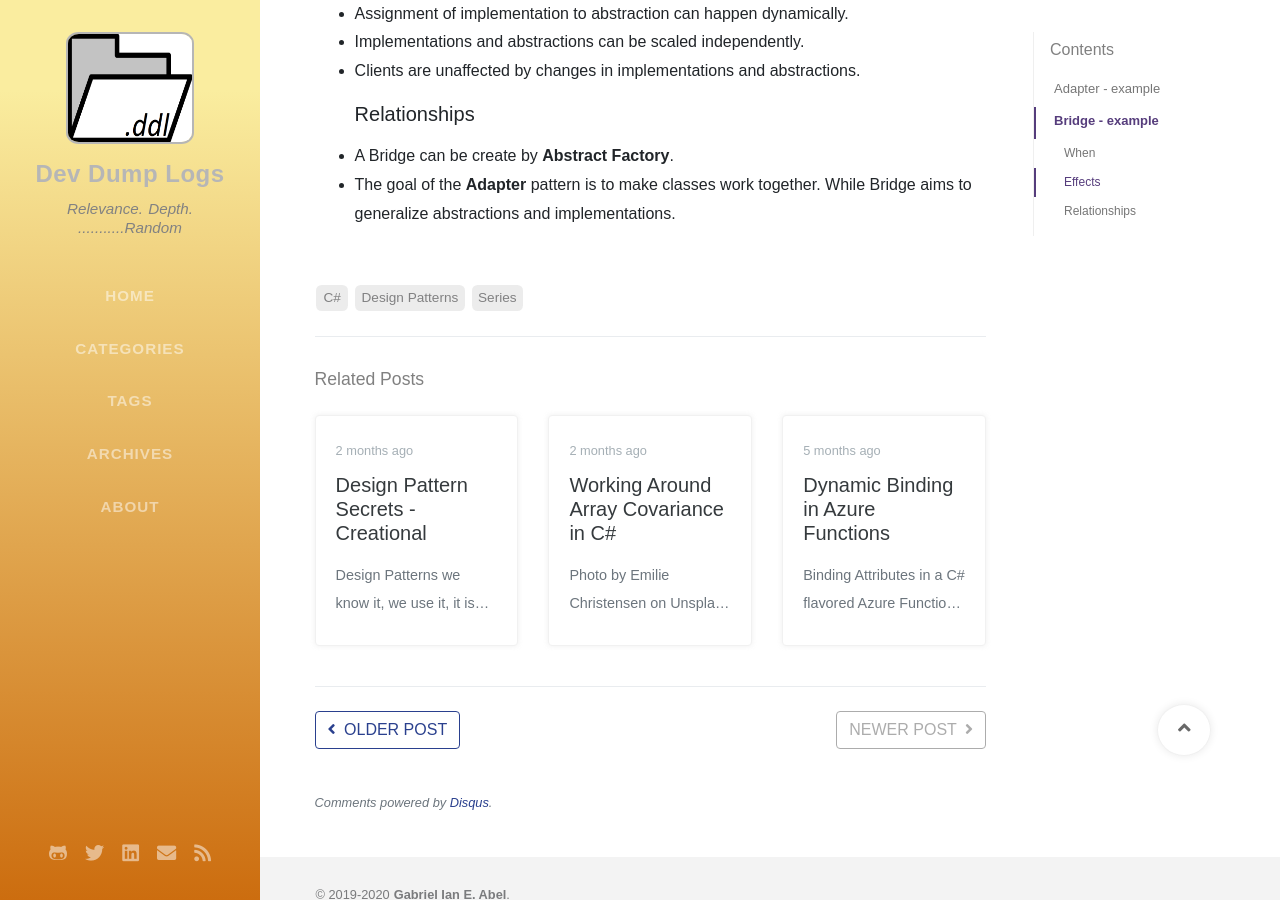
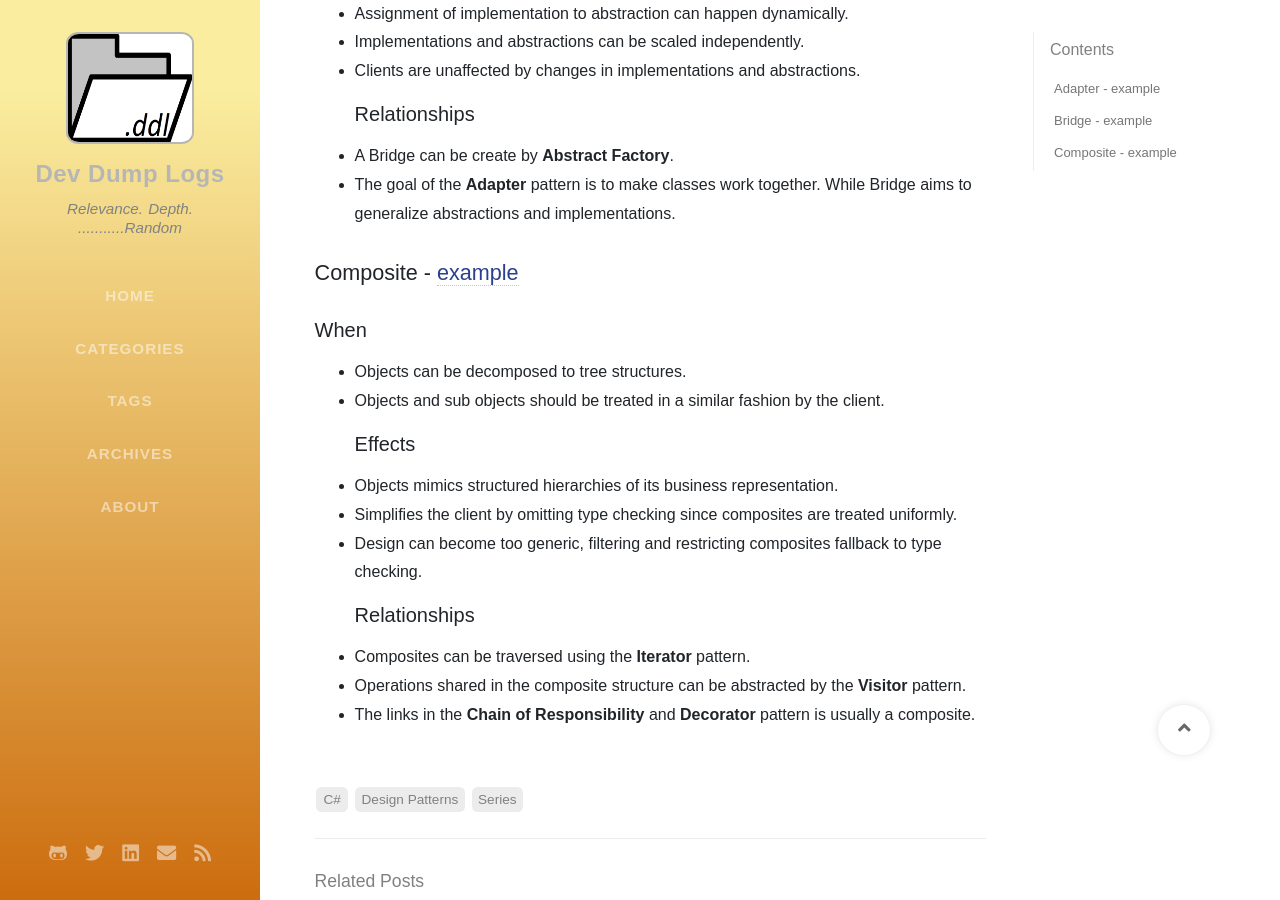
Before and after one commit to IanEscober/ianescober.github.io, a Jekyll site: the page built from _posts/2020-02-09-design-patterns-secrets-structural.md, in a window 1280 px wide and 900 px high, scrolled down 1354 px. Built offline with Jekyll 4.4.1, drawn with Linux system fonts in a browser that asks for light colours; nearby versions of some CDN libraries; some web fonts are replaced; comment, search, counter and statistics services are not loaded.

Commit message:
Added Composite Pattern to 'DPS - S' Post

```diff
--- a/_posts/2020-02-09-design-patterns-secrets-structural.md
+++ b/_posts/2020-02-09-design-patterns-secrets-structural.md
@@ -40,3 +40,16 @@
 ### Relationships
 - A Bridge can be create by __Abstract Factory__.
 - The goal of the __Adapter__ pattern is to make classes work together. While Bridge aims to generalize abstractions and implementations.
+
+## Composite - [example](https://github.com/IanEscober/DesignPatterns/tree/master/src/Composite)
+### When
+- Objects can be decomposed to tree structures.
+- Objects and sub objects should be treated in a similar fashion by the client.
+### Effects
+- Objects mimics structured hierarchies of its business representation.
+- Simplifies the client by omitting type checking since composites are treated uniformly.
+- Design can become too generic, filtering and restricting composites fallback to type checking.
+### Relationships
+- Composites can be traversed using the __Iterator__ pattern.
+- Operations shared in the composite structure can be abstracted by the __Visitor__ pattern.
+- The links in the __Chain of Responsibility__ and __Decorator__ pattern is usually a composite.
```
